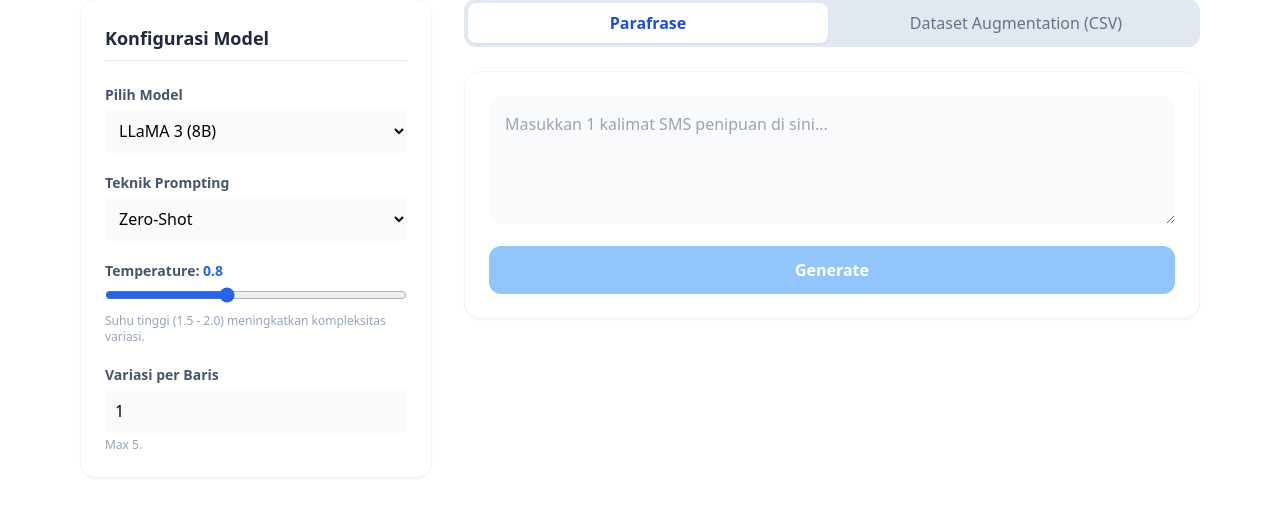
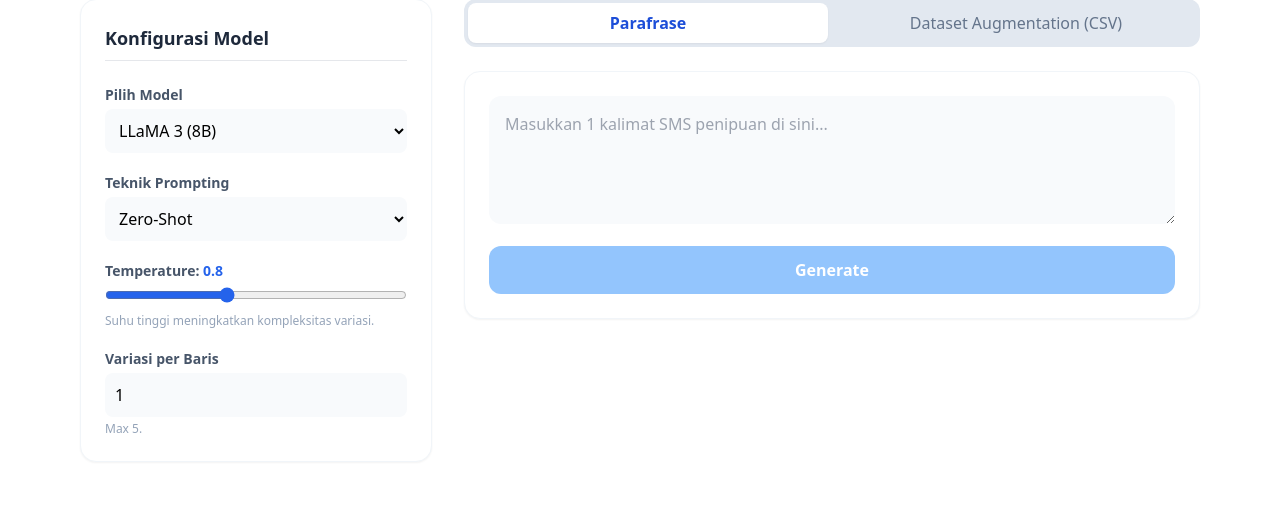
Before and after one commit to farhanhr/llm_generated_dataset, a FastAPI app: page / in a window 1280 px wide. Shown: the part 113-630 px from the top of the page. Run offline with FastAPI, Linux system fonts and the light colour scheme; some libraries are stand-ins or nearby versions.

Commit message:
adjustment

```diff
--- a/app/templates/index.html
+++ b/app/templates/index.html
@@ -48,7 +48,7 @@
                     <div>
                         <label class="block text-sm font-semibold text-slate-600 mb-1">Temperature: <span x-text="temperature" class="text-blue-600"></span></label>
                         <input type="range" x-model="temperature" min="0" max="2" step="0.1" class="w-full accent-blue-600">
-                        <p class="text-xs text-slate-400 mt-1">Suhu tinggi (1.5 - 2.0) meningkatkan kompleksitas variasi.</p>
+                        <p class="text-xs text-slate-400 mt-1">Suhu tinggi meningkatkan kompleksitas variasi.</p>
                     </div>
 
                     <div>
--- a/main_evaluator.py
+++ b/main_evaluator.py
@@ -6,7 +6,7 @@ warnings.filterwarnings('ignore')
 
 from src.evaluator import TextEvaluator
 
-TIMESTAMP_RUN = "20260831151426"
+TIMESTAMP_RUN = "20260902141148"
 TARGET_LOG_FOLDER = f"data/augmented/{TIMESTAMP_RUN}/augmented_log"
 
 def main():
```
